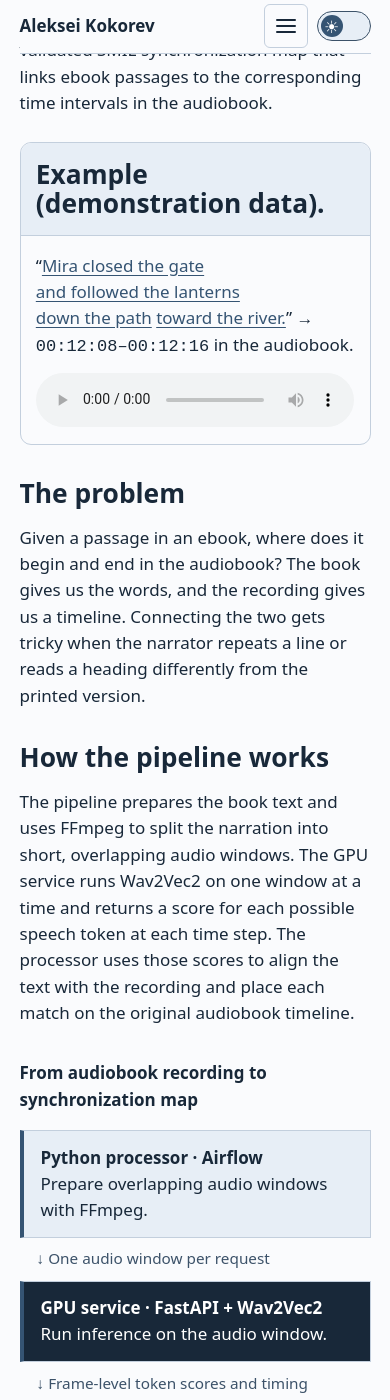
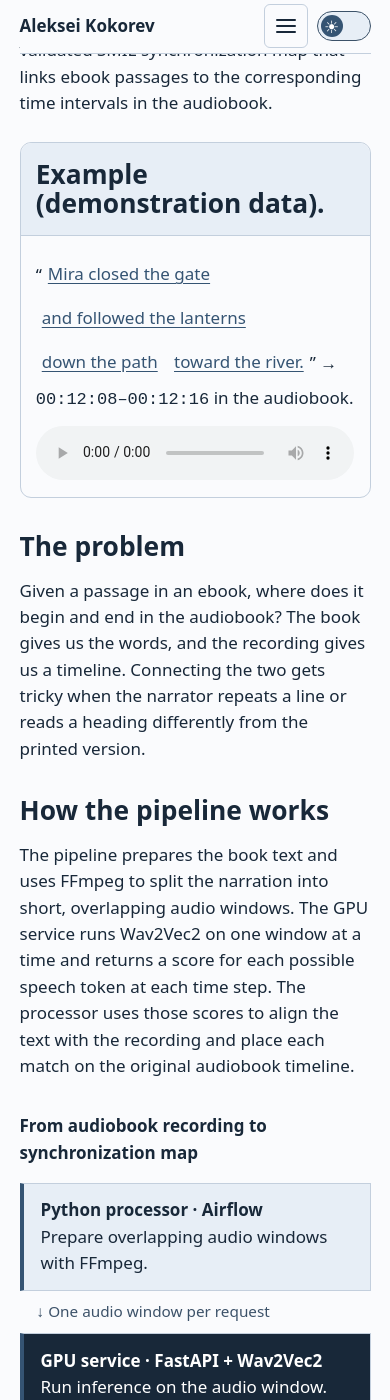
Before and after one commit to alex-coch/alex-coch.github.io, a Jekyll site: the page projects/audiobook-alignment/index.html, which Jekyll copies as it is, in a window 390 px wide and 1400 px high, scrolled down 586 px. Built offline with Jekyll 4.4.1, drawn with Linux system fonts in a browser that asks for light colours.

Commit message:
Improve mobile navigation and touch targets on example cards

```diff
--- a/assets/portfolio.css
+++ b/assets/portfolio.css
@@ -50,6 +50,11 @@ p {max-width:64ch}.hero p {font-size:1.2rem} nav {margin:1.6rem 0}
 #example-transcript button:focus-visible {outline:2px solid var(--focus);outline-offset:2px}
 #example-transcript button[data-active] {
   background:var(--accent);color:var(--on-accent)
+}
+@media(max-width:38rem) {
+  .comparison-result-heading h2 {scroll-margin-top:1.25rem}
+  #example-transcript button {min-height:44px;max-width:100%;padding-inline:.35em}
+  #example-transcript code {white-space:nowrap}
 }
 footer {margin:3rem 0 2rem;border-top:1px solid var(--line);padding-top:1.3rem}
 @media(prefers-reduced-motion:no-preference){html{scroll-behavior:smooth}}
--- a/projects/article-comparison/index.html
+++ b/projects/article-comparison/index.html
@@ -6,7 +6,7 @@
   <title>What’s new in this article? · Aleksei Kokorev</title>
   <link rel="icon" href="/assets/ak.svg?v=3" type="image/svg+xml">
 <script src="/assets/theme.js?v=2"></script>
-<link rel="stylesheet" href="/assets/portfolio.css?v=39">
+<link rel="stylesheet" href="/assets/portfolio.css?v=42">
 <script defer src="/assets/portfolio-nav.js?v=7"></script>
 </head>
 <body>
--- a/projects/audiobook-alignment/index.html
+++ b/projects/audiobook-alignment/index.html
@@ -1,7 +1,7 @@
 <!doctype html>
 <html lang="en"><head><meta charset="utf-8"><meta name="viewport" content="width=device-width, initial-scale=1"><title>Matching audiobook narration to text · Aleksei Kokorev</title><link rel="icon" href="/assets/ak.svg?v=3" type="image/svg+xml">
 <script src="/assets/theme.js?v=2"></script>
-<link rel="stylesheet" href="/assets/portfolio.css?v=40"><script defer src="/assets/portfolio-nav.js?v=7"></script>
+<link rel="stylesheet" href="/assets/portfolio.css?v=42"><script defer src="/assets/portfolio-nav.js?v=7"></script>
 <script defer src="example-alignment.js?v=3"></script>
 </head>
 <body><header>
--- a/projects/transactional-outbox/index.html
+++ b/projects/transactional-outbox/index.html
@@ -6,7 +6,7 @@
   <title>Reliable event delivery for document workflows · Aleksei Kokorev</title>
   <link rel="icon" href="/assets/ak.svg?v=3" type="image/svg+xml">
 <script src="/assets/theme.js?v=2"></script>
-<link rel="stylesheet" href="/assets/portfolio.css?v=41">
+<link rel="stylesheet" href="/assets/portfolio.css?v=42">
 <script defer src="/assets/portfolio-nav.js?v=7"></script>
 </head>
 <body>
```
